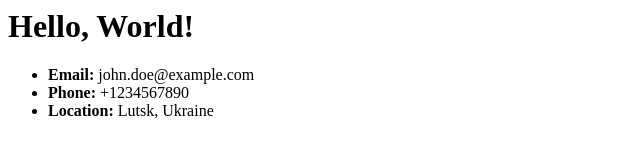
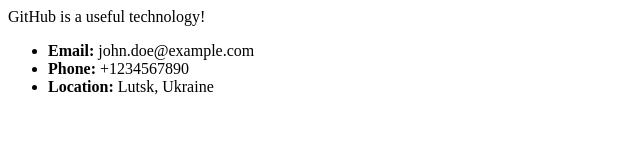
Before and after one commit to korzikevgenia/git-test-2026, a plain HTML site: page index.html in a window 1280 px wide. Shown: the whole page, without its empty margins (0-640 px from the left). Drawn offline with Linux system fonts and the light colour scheme.

Commit message:
Del h1, Add paragraph

```diff
--- a/index.html
+++ b/index.html
@@ -3,7 +3,7 @@
         <title>Test Project 1</title>
     </head>
     <body>
-        <h1>Hello, World!</h1>
+        <p>GitHub is a useful technology!</p>
         <div>
             <ul>
                 <li><b>Email:</b> john.doe@example.com</li>
```
